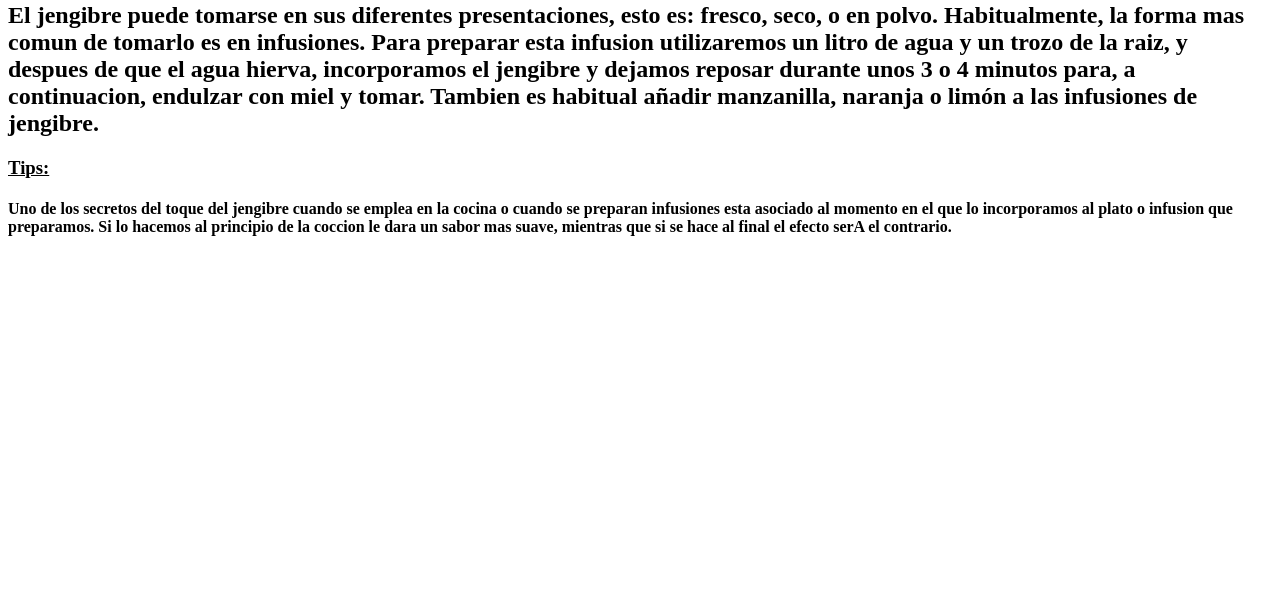
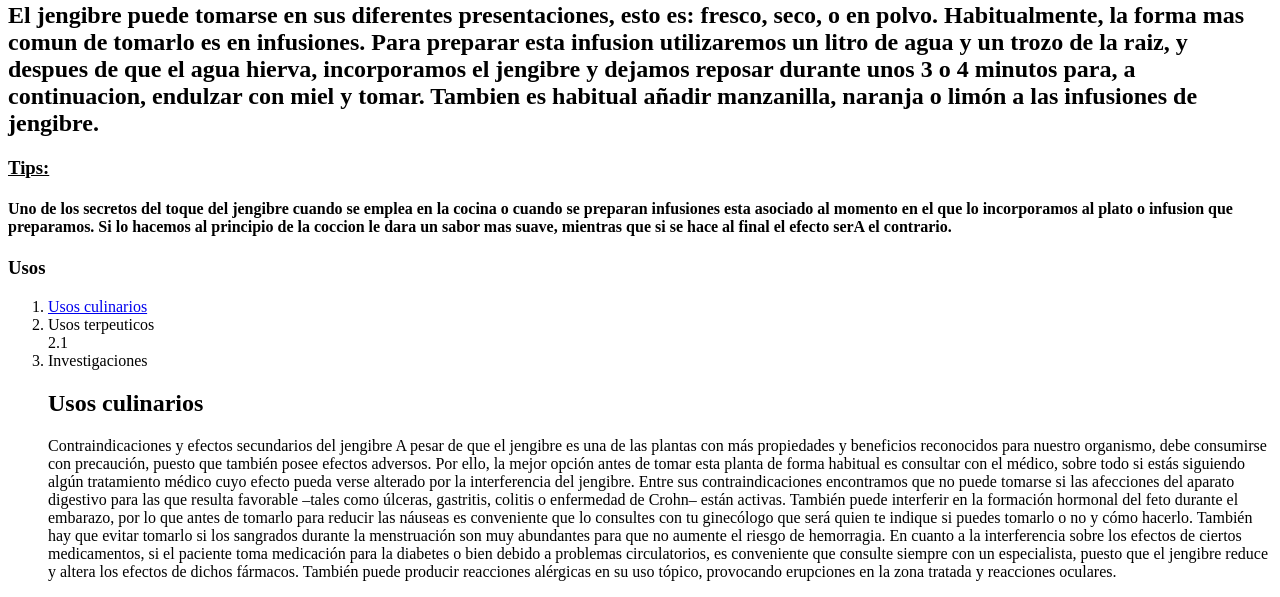
Before and after one commit to sil22/Training, a plain HTML site: page index.html in a window 1280 px wide. Shown: the part 1404-2001 px from the top of the page. Before the commit the page ends 1661 px from the top, so only its background shows below. Drawn offline with Linux system fonts and the light colour scheme.

Commit message:
i have added new information, but i have to order.

```diff
--- a/index.html
+++ b/index.html
@@ -31,5 +31,36 @@
 
   <h3><u>Tips:</u></h3> <h4> Uno de los secretos del toque del jengibre cuando se emplea en la cocina o cuando se preparan infusiones esta asociado al momento en el que lo incorporamos al plato o infusion que preparamos. Si lo hacemos al principio de la coccion le dara un sabor mas suave, mientras que si se hace al final el efecto serA el contrario. </h4>
 
+
+<h3> Usos </h2>
+<ol>
+    <li class="toclevel-1 tocsection-1">
+      <a href="#Usos culinarios">Usos culinarios</a>
+      </li>
+    <li> Usos terpeuticos </li>
+      <span class= "tocnumber">2.1</span>
+    <li> Investigaciones </li>
+
+<h2><span class="mw-headline" id="Usos_culinarios">Usos culinarios</span></h2>
+
+Contraindicaciones y efectos secundarios del jengibre
+A pesar de que el jengibre es una de las plantas con más propiedades y beneficios reconocidos para nuestro organismo, debe consumirse con precaución, puesto que también posee efectos adversos. Por ello, la mejor opción antes de tomar esta planta de forma habitual es consultar con el médico, sobre todo si estás siguiendo algún tratamiento médico cuyo efecto pueda verse alterado por la interferencia del jengibre.
+
+Entre sus contraindicaciones encontramos que no puede tomarse si las afecciones del aparato digestivo para las que resulta favorable –tales como úlceras, gastritis, colitis o enfermedad de Crohn– están activas.
+
+También puede interferir en la formación hormonal del feto durante el embarazo, por lo que antes de tomarlo para reducir las náuseas es conveniente que lo consultes con tu ginecólogo que será quien te indique si puedes tomarlo o no y cómo hacerlo. También hay que evitar tomarlo si los sangrados durante la menstruación son muy abundantes para que no aumente el riesgo de hemorragia.
+
+En cuanto a la interferencia sobre los efectos de ciertos medicamentos, si el paciente toma medicación para la diabetes o bien debido a problemas circulatorios, es conveniente que consulte siempre con un especialista, puesto que el jengibre reduce y altera los efectos de dichos fármacos.
+
+También puede producir reacciones alérgicas en su uso tópico, provocando erupciones en la zona tratada y reacciones oculares.
+
+
+
+</ol>
+
+
   </body>
   </html>
+
+  </body>
+  </html>
```
